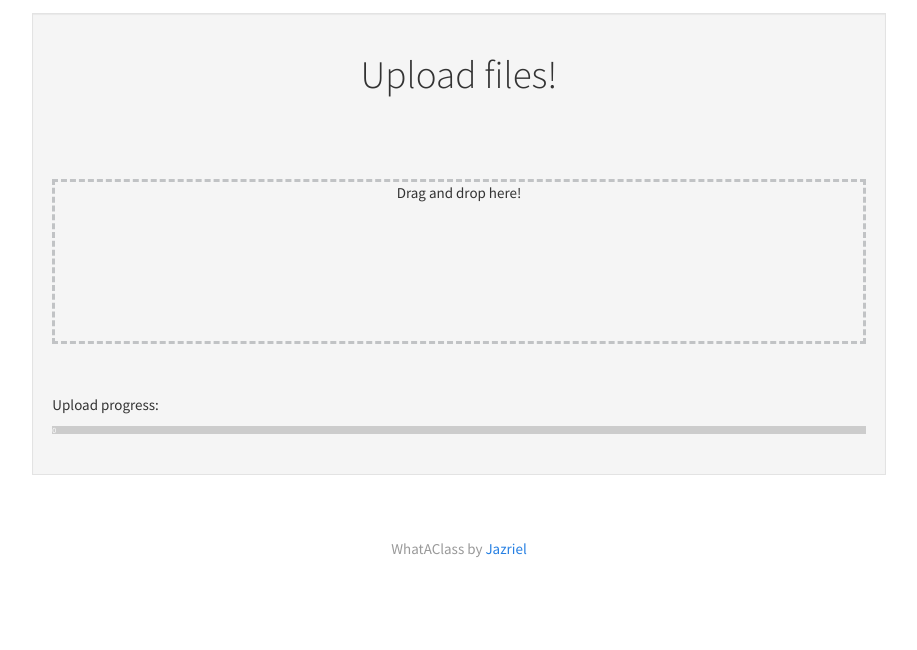
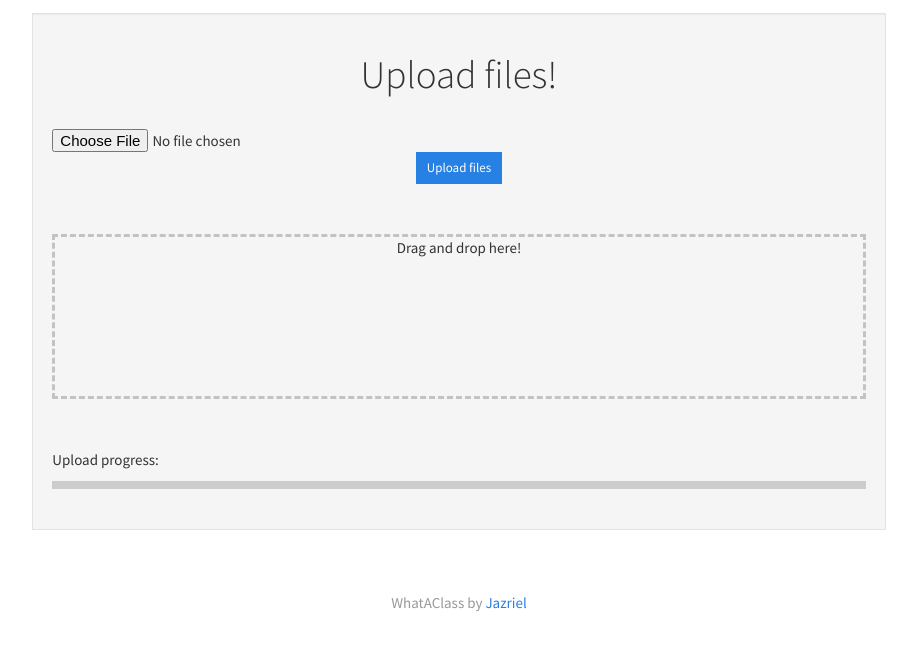
Before and after one commit to Jazriel/WhatAClass, a Flask app: page /upload in a window 1280 px wide. Shown: the part 51-701 px from the top of the page, without its empty margins (181-1098 px from the left). Run offline with Flask 2, Linux system fonts and the light colour scheme; a user stored in the database is signed in; tables that the repository leaves empty hold one stand-in row (values such as "Sample post"); parts of the project's set-up code (start-up, migrations or seed data) failed here and were passed over; some libraries are stand-ins or nearby versions.

Commit message:
Simple file upload works althought the model in the backend is not finished yet.(#8, #9).

```diff
--- a/WhatAClass/controllers.py
+++ b/WhatAClass/controllers.py
@@ -19,7 +19,7 @@
 from flask import (Blueprint, flash, render_template, url_for, abort,
                    redirect, request)
 from flask_login import login_user, logout_user, login_required, current_user
-from .forms import LoginForm, SignUpForm, EmailForm, PasswordForm
+from .forms import LoginForm, SignUpForm, EmailForm, PasswordForm, UploadForm
 from itsdangerous import BadSignature
 from flask_babel import gettext as _
 from sqlalchemy.exc import IntegrityError
@@ -212,19 +212,12 @@ file_mng = Blueprint('file_mng', __name__)
 @login_required
 def upload():
     """Page where users are going to upload files."""
-    if request.method == 'POST':
-        # check if the post request has the file part
-        if 'file' not in request.files:
-            flash(_('No file part'))
-            return redirect(url_for('file_mng.upload'))
-        file = request.files['file']
-        # if user does not select file, browser also
-        # submit a empty part without filename
-        if file.filename == '':
-            flash(_('No selected file'))
-            return redirect(url_for('file_mng.upload'))
-        if file:
-            # TODO safe file in db with another model.
-            file = file
-            return redirect(url_for('file_mng.upload'))
-    return render_template('upload.html')
+    form = UploadForm()
+
+    if form.validate_on_submit():
+
+        # TODO safe file in db with another model.
+
+        return redirect(url_for('file_mng.upload'))
+
+    return render_template('upload.html', form=form)
--- a/WhatAClass/forms.py
+++ b/WhatAClass/forms.py
@@ -9,9 +9,15 @@
 
 
 """
+from flask_wtf.file import FileField
 from flask_wtf import FlaskForm
 from wtforms import StringField, PasswordField
 from wtforms.validators import DataRequired, Email
+
+
+class UploadForm(FlaskForm):
+    """Form used to upload files."""
+    file = FileField('Email', validators=[DataRequired()])
 
 
 class LoginForm(FlaskForm):
--- a/WhatAClass/templates/macros.html
+++ b/WhatAClass/templates/macros.html
@@ -65,18 +65,20 @@
 </form>
 {% endmacro %}
 
-{% from 'js_upload.html' import js_upload with context %}
-{% macro dd_upload() %}
-<div id="holder" style="min-height: 11em;margin-top: 50px;margin-bottom: 50px;border: dashed 3px #C1C3C5;text-align: center;">
+{% from "js_upload.html" import js_upload %}
+{% macro dd_upload(form, action) %}
+<form method="post" action="{{ action }}" enctype="multipart/form-data">
+    <input id="file-input" type="file" formenctype="multipart/form-data" />
+    {{ submit_button(_('Upload files')) }}
+    <div id="holder" style="min-height: 11em;margin-top: 50px;margin-bottom: 50px;border: dashed 3px #C1C3C5;text-align: center;">
+        Drag and drop here!
+    </div>
+    <p id="filereader">File API and FileReader API not supported</p>
+    <p id="formdata">XHR2's FormData is not supported</p>
+    <p id="progress">XHR2's upload progress isn't supported</p>
+    <p>Upload progress: <div class="progress"><div id="uploadprogress" class="progress-bar" style="width:0%"></div></div></p>
 
-    <div class="align-top">Drag and drop here!</div>
-
-</div>
-<p id="upload" class="hidden"><label>Drag and drop not supported, but you can still upload via this input field:<br><input type="file"></label></p>
-<p id="filereader">File API and FileReader API not supported</p>
-<p id="formdata">XHR2's FormData is not supported</p>
-<p id="progress">XHR2's upload progress isn't supported</p>
-<p>Upload progress:</p>
-<div class="progress"><div id="uploadprogress" class="progress-bar" style="width:0%;">0</div></div>
+    {{ form.csrf_token }}
+</form>
 {{ js_upload() }}
 {% endmacro %}
--- a/WhatAClass/templates/upload.html
+++ b/WhatAClass/templates/upload.html
@@ -6,7 +6,7 @@
         <h1 class="text-center">{{ _('Upload files') }}!</h1>
         <br/>
 
-        {{ dd_upload() }}
+        {{ dd_upload(form, url_for('file_mng.upload')) }}
 
     </div>
 {% endblock %}
```
